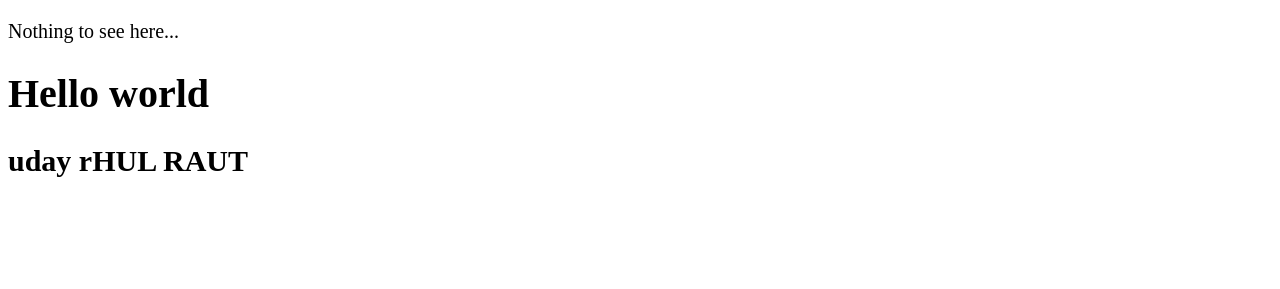
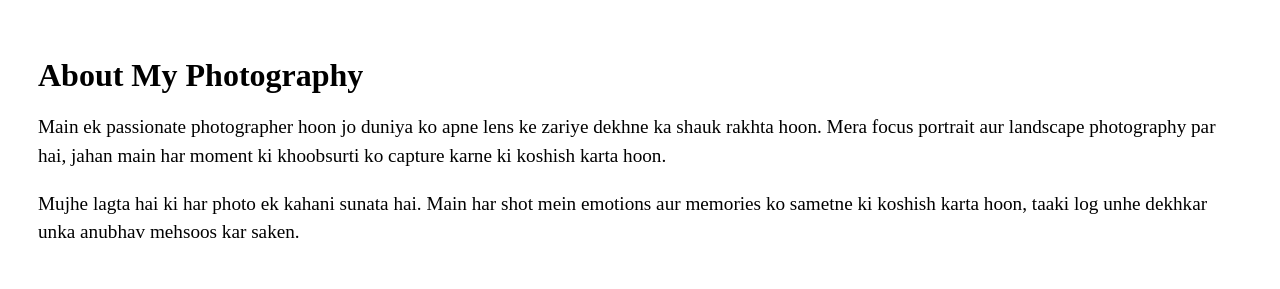
Before and after one commit to RRTECH1/News-, a plain HTML site: page index.html in a window 1280 px wide. Drawn offline with Linux system fonts and the light colour scheme.

Commit message:
update index.html

```diff
--- a/index.html
+++ b/index.html
@@ -2,24 +2,38 @@
 <html lang="en">
 <head>
   <meta charset="UTF-8">
-  <meta http-equiv="X-UA-Compatible" content="IE=Edge">
-  <meta name="viewport" content="width=device-width, initial-scale=1">
+  <meta name="viewport" content="width=device-width, initial-scale=1.0">
+  <meta http-equiv="X-UA-Compatible" content="ie=edge">
+  <title>Document</title>
+  <style>#introduction {
+    padding: 20px;
+    margin: 10px;
+    background: white;
+    border-radius: 5px;
+}
 
-  <title>HTML</title>
+#introduction h2 {
+    font-size: 2em;
+    margin-bottom: 10px;
+}
 
-  <!-- HTML -->
+#introduction p {
+    font-size: 1.2em;
+    line-height: 1.5;
+}
+</style>
+</head>
+<body>
+  <section id="introduction">
+    <h2>About My Photography</h2>
+    <p>
+        Main ek passionate photographer hoon jo duniya ko apne lens ke zariye dekhne ka shauk rakhta hoon. Mera focus portrait aur landscape photography par hai, jahan main har moment ki khoobsurti ko capture karne ki koshish karta hoon.
+    </p>
+    <p>
+        Mujhe lagta hai ki har photo ek kahani sunata hai. Main har shot mein emotions aur memories ko sametne ki koshish karta hoon, taaki log unhe dekhkar unka anubhav mehsoos kar saken.
+    </p>
+</section>
 
 
-  <!-- Custom Styles -->
-  <link rel="stylesheet" href="style.css">
-</head>
-
-<body>
-  <p>Nothing to see here...</p>
-
-  <h1>Hello world</h1>
-  <!-- Project -->
-  <h2>uday rHUL RAUT</h2>
-  <script src="main.js"></script>
 </body>
 </html>
```
